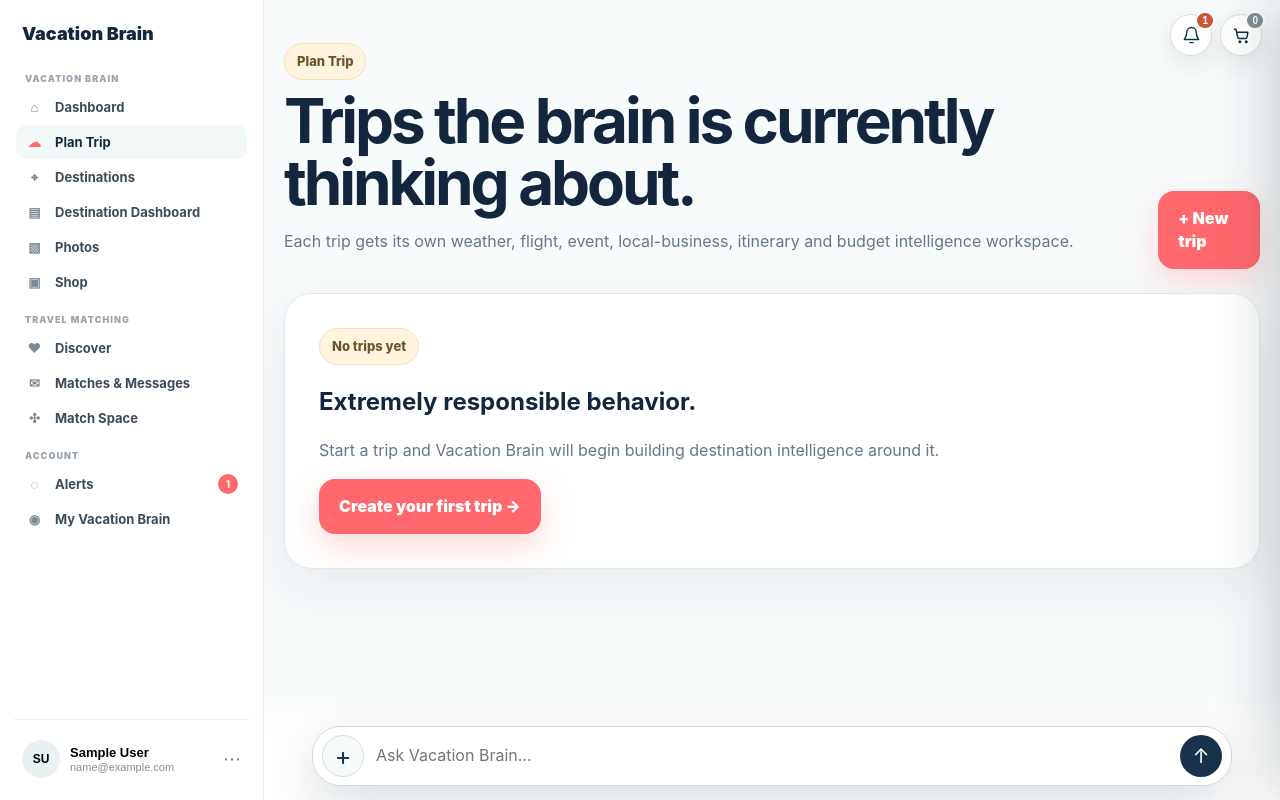
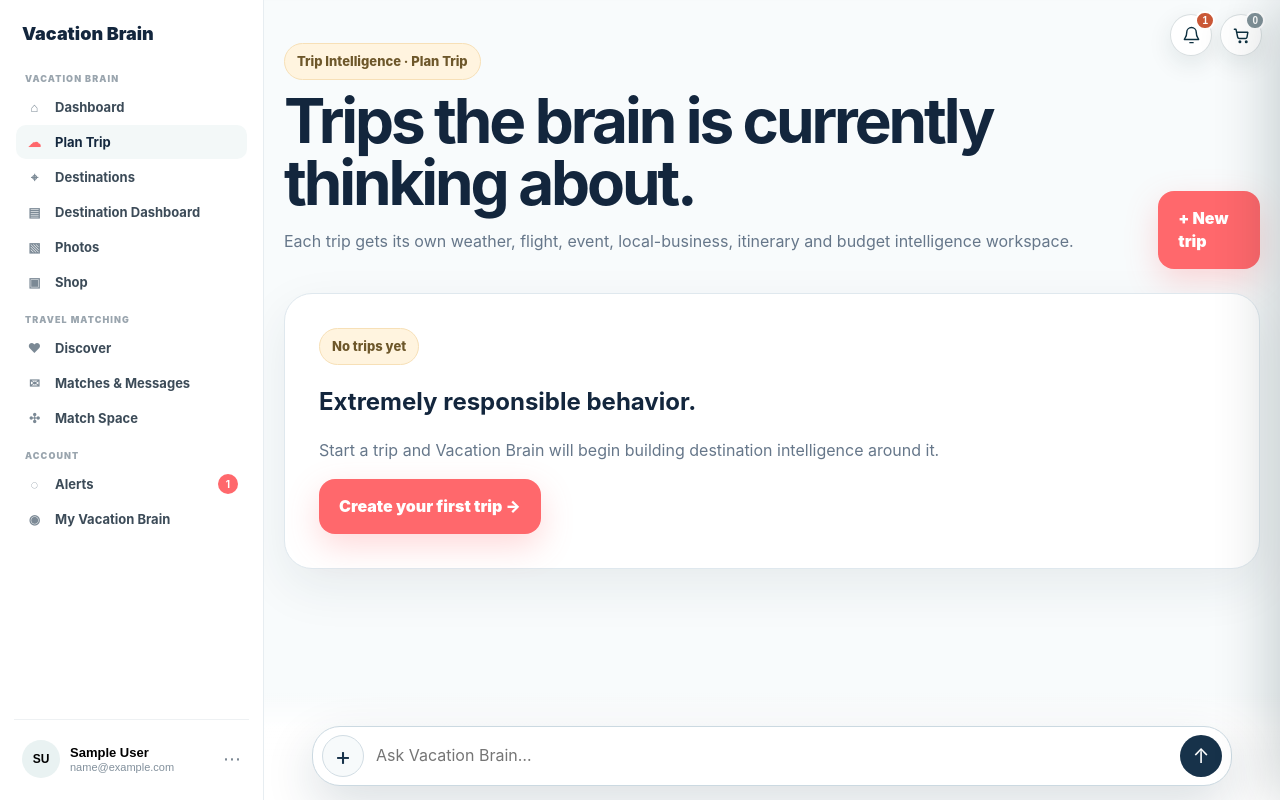
Before and after one commit to davemt74-lang/vbrain, a PHP site: page /dream.php in a window 1280 px wide. Run offline with PHP 8.4, Linux system fonts and the light colour scheme; the visitor is signed in with stand-in values (Sample User, id 1); data comes from the database, SQL or seed files in the repository; data that the repository does not hold is empty; some libraries are stand-ins or nearby versions.

Commit message:
Label Plan Trip index as Trip Intelligence

```diff
--- a/dream.php
+++ b/dream.php
@@ -3,7 +3,7 @@ require __DIR__.'/app/bootstrap.php';
 $userId=require_auth();$pdo=db();$service=new DreamService($pdo);$trips=$service->all($userId);$pageStyles=['assets/trip-intelligence.css'];$title='Plan Trips — Vacation Brain';require __DIR__.'/partials/header.php';
 ?>
 <section class="dashboard trip-index-page"><div class="shell">
-<div class="dashboard-head trip-index-head"><div><div class="eyebrow">Plan Trip</div><h1>Trips the brain is currently thinking about.</h1><p class="muted">Each trip gets its own weather, flight, event, local-business, itinerary and budget intelligence workspace.</p></div><a class="button primary" href="<?=e(app_url('dream-new.php'))?>">+ New trip</a></div>
+<div class="dashboard-head trip-index-head"><div><div class="eyebrow">Trip Intelligence · Plan Trip</div><h1>Trips the brain is currently thinking about.</h1><p class="muted">Each trip gets its own weather, flight, event, local-business, itinerary and budget intelligence workspace.</p></div><a class="button primary" href="<?=e(app_url('dream-new.php'))?>">+ New trip</a></div>
 <div class="trip-index-grid">
 <?php foreach($trips as $trip):?>
 <a class="trip-index-card" href="<?=e(app_url('dream-trip.php?id='.(int)$trip['id']))?>">
```
